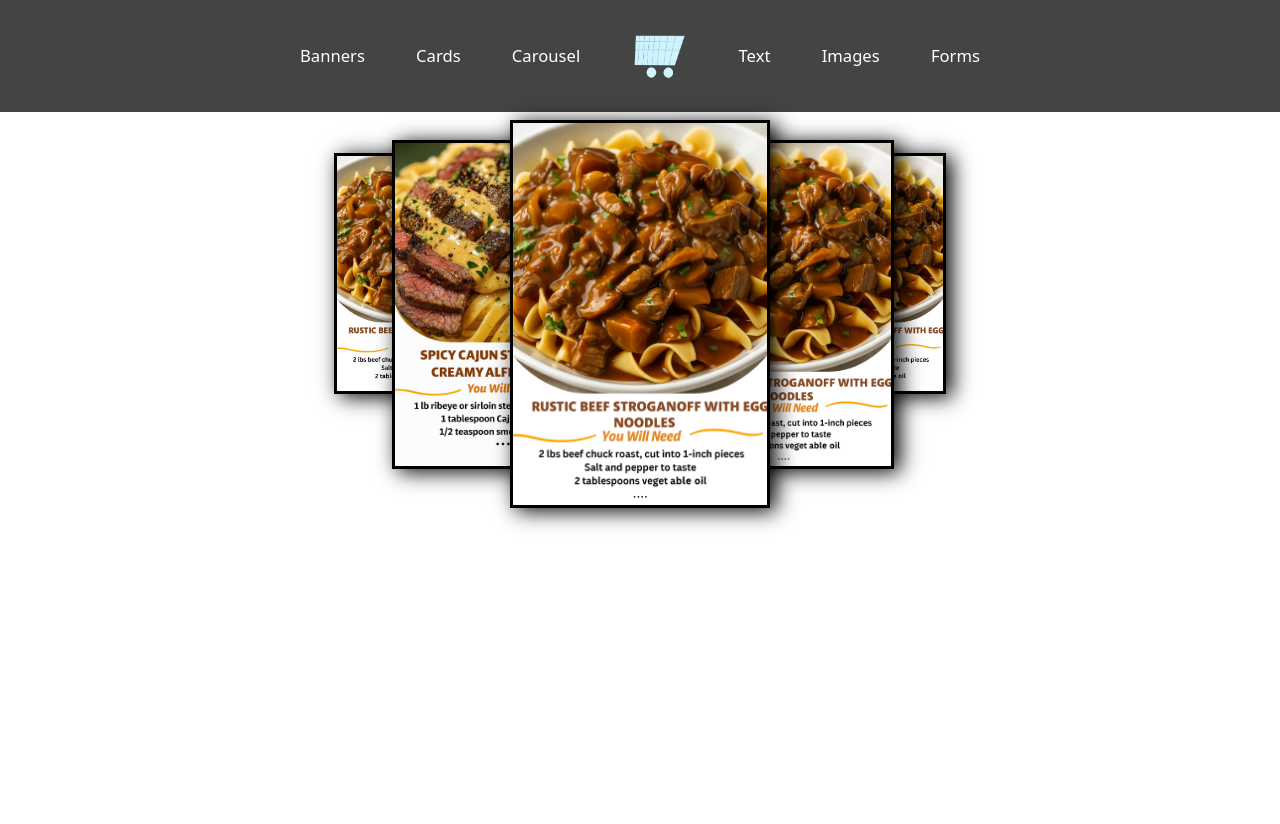
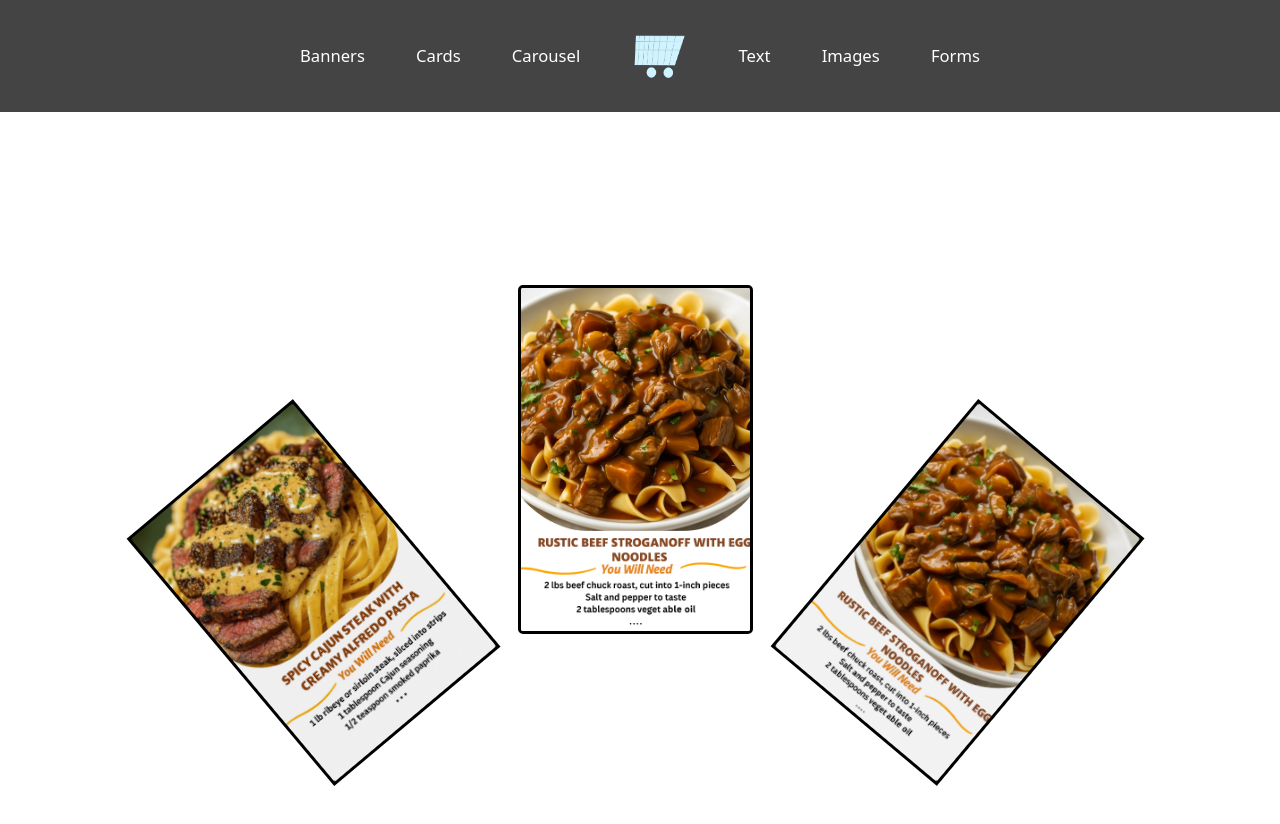
Before and after one commit to blob421/base, a Next.js app: page /carousel in a window 1280 px wide. Shown: the top 824 px of the page. Before the commit the page ends 800 px from the top, so only its background shows below. Built offline with nearby package versions, Linux system fonts and the light colour scheme.

Commit message:
Added depth shadows to the carousel components . Made a new circle variant .

```diff
--- a/app/carousel/page.tsx
+++ b/app/carousel/page.tsx
@@ -1,4 +1,5 @@
 import CarouselArc from "../components/carousel/arc"
+import Spacer from "../components/spacer"
 
 const images = ['tall0.jpg', 'tall1.jpg', 'tall3.jpg' ,
     'tall3.jpg' , 'tall3.jpg']
@@ -6,7 +7,9 @@ const images = ['tall0.jpg', 'tall1.jpg', 'tall3.jpg' ,
 export default function Carousel(){
     return (
         <>
-        <CarouselArc images={images}/>
+         <Spacer h={20}/>
+        <CarouselArc images={images} style="circle"/>
+          <Spacer h={20}/>
         </>
     )
 }
--- a/app/components/carousel/arc.tsx
+++ b/app/components/carousel/arc.tsx
@@ -5,57 +5,61 @@ import { List } from "lodash"
 import { useEffect, useState, useRef, MouseEvent } from "react"
 
 type CarArc = {
-    images : string[]
+    images : string[], style: string
 }
 type mappingObject = {
     left: string, right:string
 }
 
-export default function CarouselArc({images}:CarArc){
+export default function CarouselArc({images, style}:CarArc){
 
     const current_idx = useRef(2)
     const transition_list = useRef<{left:string, right:string}[]>([])
 
     const [direction, setDirection] = useState<null | 'left' | 'right'>(null)
 
-    const timeoutRef = useRef<number | null>(0)
+
     const [init, setInit] = useState(false)
     const [transition_mappings, setTransi] = useState<Record<number, mappingObject>>({})
 
     useEffect(()=> {
 
-
+    if (style && style == 'arc'){
     transition_list.current = [{left: 'left_to_right_t', right: 'right_to_left_t'},
                                        {left: 't_1_0', right: 't_0_1'},
                                        {left: 't_2_1', right: 't_1_2'},
                                        {left: 't_3_2', right: 't_2_3'},
                                        {left: 't_4_3', right: 't_3_4'}]
+    }
+    else if (style && style == 'circle'){
+        transition_list.current = [{left: 'left_to_right_c halt_rotation', right: 'right_to_left_c halt_rotation'},
+                                       {left: 'c_1_0', right: 'c_0_1'},
+                                       {left: 'c_2_1', right: 'c_1_2'},
+                                       {left: 'c_3_2', right: 'c_2_3'},
+                                       {left: 'c_4_3', right: 'c_3_4'}]
+    }
+
+
 
     const temp:Record<number, mappingObject> = {}
 
       transition_list.current.map((t, idx) => {
                         temp[idx] = t})
     setTransi(temp)
-     return () => {
-        if (timeoutRef.current){
 
-            window.clearTimeout(timeoutRef.current)
-            timeoutRef.current = null
-        }
-     }
     }, [])
 
 
     function switchIdx(direction:string){
 
-        if (current_idx.current == images.length && direction == 'left'){
+        if (current_idx.current == images.length -1 && direction == 'left'){
             current_idx.current = 0
         }
-        else if (current_idx.current < images.length && direction == 'left'){
+        else if (current_idx.current < images.length -1 && direction == 'left'){
             current_idx.current += 1
         }
         else if (current_idx.current == 0 && direction == 'right'){
-           current_idx.current = images.length
+           current_idx.current = images.length - 1
         }
         else{
             current_idx.current -= 1
@@ -102,6 +106,12 @@ export default function CarouselArc({images}:CarArc){
               setTransi(temp)
 
     }
+    function get_edges_idx(){
+        const c = current_idx.current
+        const edges = c == 2? [0, 4] : c == 3? [1, 0]: c == 4? [2, 1]:  c == 1? [4, 3]: [3, 2]
+        return edges
+    }
+
 
     const ReorderImages = (e:MouseEvent) => {
              let direction_changed
@@ -150,24 +160,33 @@ export default function CarouselArc({images}:CarArc){
          }
 
     return (
-        <div className="row d-flex justify-content-center">
+        <div className="row d-flex justify-content-center overflow-y-hidden overflow-x-md-visible overflow-x-hidden">
 
-            <div className="col-md-6 col-11 car_arc_row position-relative">
+            <div className={`${style == 'circle'? 'col-md-8': 'col-md-6' } col-12 car_${style}_row position-relative`}>
               {images.map((i, idx)=>{
 
                 return (
                     <div key={idx} className={`${init && direction ? transition_mappings[idx][direction]: ''}
-                                               ${`car_arc_cont_${idx}`}`}
+                                               ${`car_${style}_cont_${idx}`}
+                                              `}
 
                      onMouseUp={(e)=> ReorderImages(e)}
 
-                      style={{pointerEvents: current_idx.current == idx? 'none' : 'all',
+                      style={{pointerEvents: current_idx.current == idx ? 'none' : 'all',
 
                               position: 'absolute',
-                              boxShadow: '6px 3px 20px black'
+
+                              backgroundColor: current_idx.current == idx ?'white' : 'rgb(0, 0, 0)',
+
+
                       }}>
 
-                          <img src={i} className={'arc_img'}/>
+                          <img src={i} className={`${style}_img`}
+                          style={{opacity: current_idx.current == idx ? '1'
+                                         : get_edges_idx().includes(idx)? '0.8':
+
+                            '0.95'
+                                                                  }}/>
                     </div>
                 )
               })
--- a/app/components/carousel/carousel.css
+++ b/app/components/carousel/carousel.css
@@ -21,29 +21,29 @@
 
 }
 .car_arc_cont_0{
-  width: 25%; z-index: 1000;left: 3%;margin-top: 5% ;
+  width: 25%; z-index: 1000;left: 3%;margin-top: 10% ; will-change: transform;
     max-height: 100%;
     transition: left 2s ease, width 2s ease, margin-top 2s ease;
 }
 .car_arc_cont_1{
- width: 34%; left: 12%; z-index: 2000; margin-top: 3%;
+ width: 34%; left: 12%; z-index: 2000; margin-top: 3%;will-change: transform;
 
 
   transition: left 2s ease, width 2s ease,  margin-top 2s ease;
 }
 .car_arc_cont_2{
-  width: 40%; left: 30%; position: absolute;
+  width: 40%; left: 30%; position: absolute; will-change: transform;
   max-height: 100%; z-index: 3000; margin-top: 0%;
   transition: left 2s ease, width 2s ease, margin-top 2s ease;
 }
 .car_arc_cont_3{
  width: 34%;
-   z-index: 2000; left: 55%;margin-top: 3%;
+   z-index: 2000; left: 55%;margin-top: 3%; will-change: transform;
 
   transition: left 2s ease, width 2s ease, margin-top 2s ease;
 }
 .car_arc_cont_4{
-  width: 25%; z-index: 1000; margin-top: 5% ;
+  width: 25%; z-index: 1000; margin-top: 10% ; will-change: transform;
   max-height: 100%; left: 72%;
     transition: left 2s ease, width 2s ease, margin-top 2s ease;
 }
@@ -53,21 +53,24 @@
 
 
 .arc_img{
-    width: 100%;  max-height: 100%; border: 3px solid black;
+    width: 100%;  max-height: 100%; border: 3px solid black; border-radius: 5px;
 }
+
 
 /******* transitions *************/
 
 .left_to_right_t{
-  left: 72% !important; width: 25% !important; z-index: 999 !important; margin-top: 5% !important;
+  left: 72% !important; width: 25% !important; z-index: 999 !important; margin-top: 10% !important;
 }
 .t_0_1{
 
   left: 12% !important; width: 34% !important; z-index: 2000 !important; margin-top: 3% !important;
+
 }
+
 .t_1_0{
 
-  left: 3%!important;   width: 25% !important; z-index: 1000 !important; margin-top: 5% !important;
+  left: 3%!important;   width: 25% !important; z-index: 1000 !important; margin-top: 10% !important;
 }
 .t_1_2{
   left: 30% !important; width: 40% !important; z-index: 3000 !important; margin-top: 0% !important;
@@ -85,12 +88,96 @@
   left: 30% !important; width: 40% !important; z-index: 3000 !important; margin-top: 0% !important;
 }
 .t_3_4{
-  left: 72% !important; width: 25% !important;  z-index: 1000 !important; margin-top: 5% !important;
+  left: 72% !important; width: 25% !important;  z-index: 1000 !important; margin-top: 10% !important;
 }
 .t_4_3{
   left: 55% !important; width: 34% !important; z-index: 2000 !important; margin-top: 3% !important;
 }
 
 .right_to_left_t{
-  left: 3% !important; width: 25% !important; z-index: 999 !important; margin-top: 5% !important;
+  left: 3% !important; width: 25% !important; z-index: 999 !important; margin-top: 10% !important;
 }
+
+
+/************************************* CIRCLE *****************************************/
+
+.car_circle_row{
+    min-height: max(25vh, 39vw); position: absolute; aspect-ratio: 10/6;
+
+
+}
+
+.car_circle_cont_0{
+  width: 25%; z-index: 1000;left: -18%; will-change: transform;
+    max-height: 100%; transform: rotate(-90deg); top: 93%;
+   transition: left 1s , width 1s ease, transform 1s , top 1s ease
+}
+.car_circle_cont_1{
+  width: 25%; left: 0%; z-index: 2000; will-change: transform;
+ transform: rotate(-40deg); top: 29%;
+
+ transition: left 1s, width 1s ease, transform 1s , top 1s ease
+}
+.car_circle_cont_2{
+  width: 27%; left: 36%; position: absolute; will-change: transform;
+  max-height: 100%; z-index: 3000; top: 1%;
+ transition: left 1s, width 1s ease, transform 1s , top 1s ease}
+.car_circle_cont_3{
+  width: 25%;
+   z-index: 2000; left: 74%; will-change: transform; top: 29%;
+   transform: rotate(40deg);
+
+ transition: left 1s, width 1s ease, transform 1s , top 1s ease}
+.car_circle_cont_4{
+  width: 25%; z-index: 1000;  ; will-change: transform;
+  transform: rotate(90deg); top: 93%;
+  max-height: 100%; left: 91%;
+ transition: left 1s, width 1s ease, transform 1s , top 1s ease}
+
+.circle_img{
+    width: 100%;  max-height: 100%; border: 3px solid black; border-radius: 5px;
+}
+.halt_rotation{
+    transition: left 1s, width 1s ease, top 1s ease !important;
+}
+
+/******* transitions *************/
+
+.left_to_right_c{
+ width: 25% !important; top: 93% !important; left: 91%!important; transform: rotate(90deg) !important;
+}
+.c_0_1{
+
+ width: 25% !important; top: 29% !important; left: 0% !important; transform: rotate(-40deg) !important;
+
+}
+
+.c_1_0{
+ width: 25% !important; top: 93% !important; left: -18% !important; transform: rotate(-90deg) !important;
+
+}
+.c_1_2{
+width: 27% !important; top: 1% !important; left: 36%!important; transform: rotate(0deg) !important;
+}
+
+.c_2_1{
+  width: 25% !important; top: 29% !important; left: 0% !important; transform: rotate(-40deg) !important;
+
+}
+.c_2_3 {
+ width: 25% !important; top: 29% !important; left: 74%; transform: rotate(40deg) !important;
+}
+
+.c_3_2{
+width: 27% !important; top: 1% !important; left: 36%!important; transform: rotate(0deg) !important;
+}
+.c_3_4{
+    width: 25% !important; top: 93% !important; left: 91%!important; transform: rotate(90deg) !important;
+}
+.c_4_3{
+width: 25% !important; top: 29% !important; left: 74%; transform: rotate(40deg) !important;
+}
+
+.right_to_left_c{
+ width: 25% !important; top: 93% !important; left: -18% !important; transform: rotate(-90deg) !important;
+}
```
